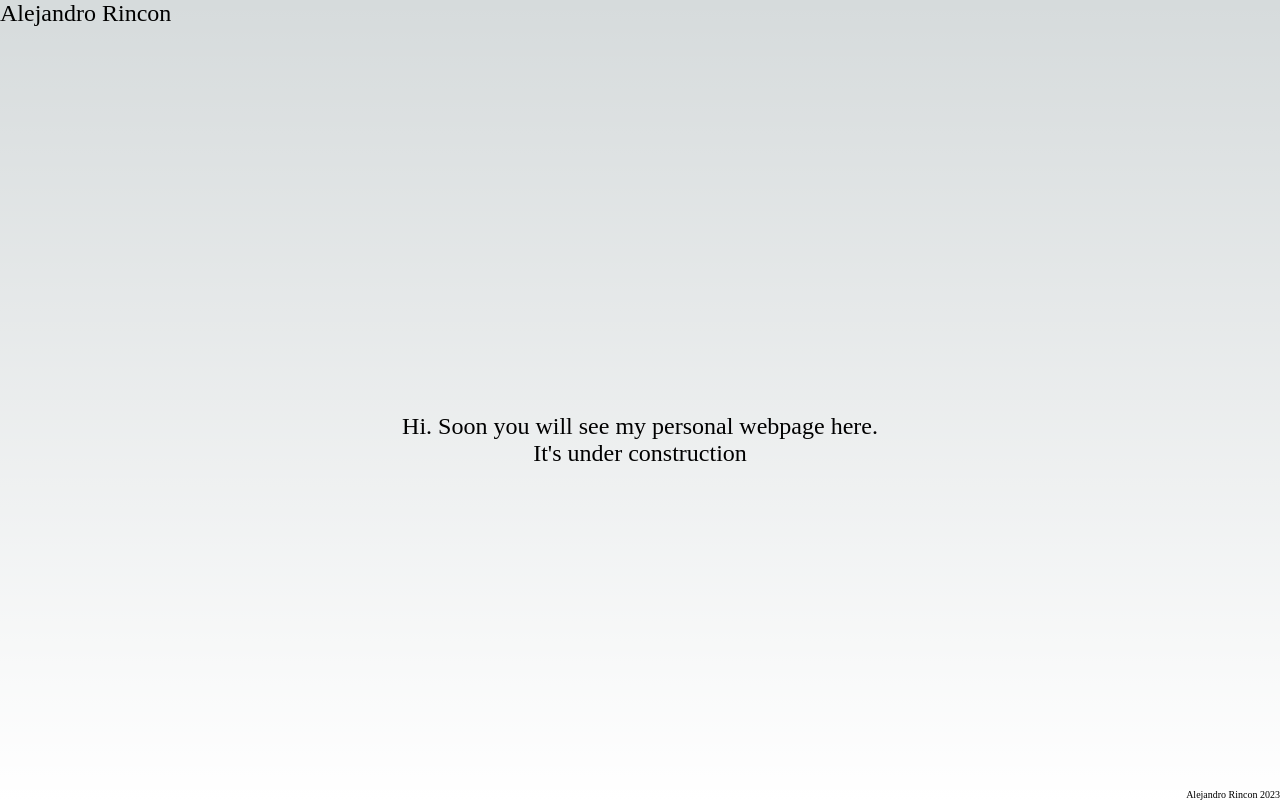
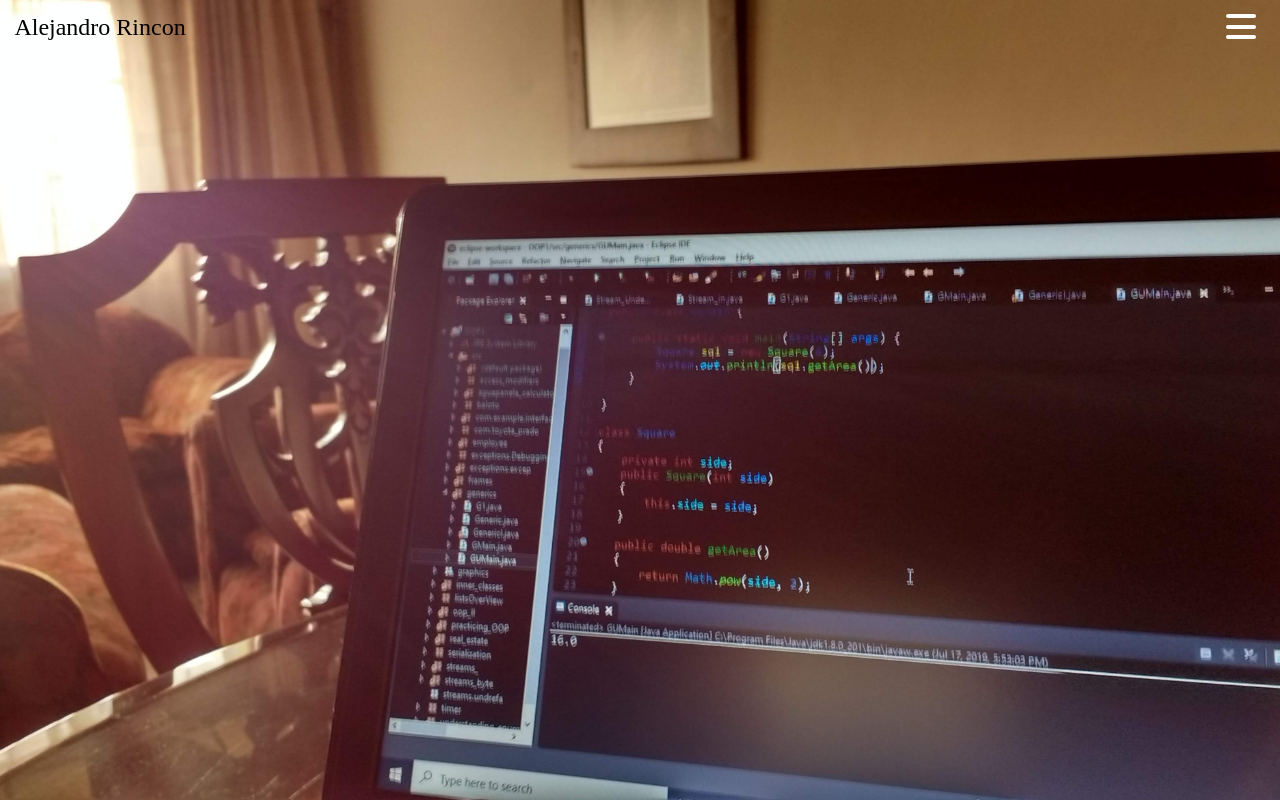
Before and after one commit to lejodev/personal-website, a Next.js app: page / in a window 1280 px wide. Built offline with nearby package versions, Linux system fonts and the light colour scheme.

Commit message:
navbar and header styling defined and finished

```diff
--- a/components/NavBar.jsx
+++ b/components/NavBar.jsx
@@ -1,8 +1,41 @@
-import React from "react";
-import styles from "../styles/NavBar.module.css";
+import React, { useState, useEffect } from "react";
+import styles from "../styles/NavBar.module.scss";
 
 const NavBar = () => {
-  return <div className={styles.navbar}>Alejandro Rincon</div>;
+  const [navActive, setNavActive] = useState(false);
+  const handleClick = () => {
+    console.log("GREAT");
+    console.log(navActive);
+    setNavActive(!navActive);
+  };
+
+  return (
+    <div className={styles.navbar}>
+      <div className={styles["name-logo"]}>Alejandro Rincon</div>
+      <nav>
+        <div
+          className={
+            navActive
+              ? `${styles["menu-container"]}  ${styles.showMenu}`
+              : styles["menu-container"]
+          }
+        >
+          <ul className={styles.menu}>
+            <li className={styles["menu-item"]}>Inicio</li>
+            <li className={styles["menu-item"]}>Quién soy</li>
+            <li className={styles["menu-item"]}>Portafolio</li>
+            <li className={styles["menu-item"]}>Servicios</li>
+            <li className={styles["menu-item"]}>Contacto</li>
+          </ul>
+        </div>
+        <div className={styles["burger-menu"]} onClick={handleClick}>
+          <div className={`${styles.line1}, ${styles.line}`}></div>
+          <div className={`${styles.line2}, ${styles.line}`}></div>
+          <div className={`${styles.line3}, ${styles.line}`}></div>
+        </div>
+      </nav>
+    </div>
+  );
 };
 
 export default NavBar;
--- a/components/Temp.jsx
+++ /dev/null
@@ -1,14 +0,0 @@
-import React from "react";
-import styles from "../styles/Temp.module.css";
-
-const Temp = () => {
-  return (
-    <div className={styles.cartel}>
-      <p>Hi. Soon you will see my personal webpage here. </p>
-      <p>It&apos;s under construction</p>
-      <footer className={styles.footer}>Alejandro Rincon 2023</footer>
-    </div>
-  );
-};
-
-export default Temp;
--- /dev/null
+++ b/components/header.jsx
@@ -0,0 +1,25 @@
+import React from "react";
+import styles from "../styles/Header.module.scss";
+import Image from "next/image";
+import headerImage from "../public/images/bannersun.jpg";
+
+const Temp = () => {
+  return (
+    <div className={styles.header}>
+      <Image
+        className={styles.image}
+        alt="sunny banner"
+        src={headerImage}
+        placeholder="blur"
+        quality={100}
+        fill
+        sizes="100vw"
+      />
+      <p>Hi. Soon you will see my personal webpage here. </p>
+      <p>It&apos;s under construction</p>
+      <footer className={styles.footer}>Alejandro Rincon 2023</footer>
+    </div>
+  );
+};
+
+export default Temp;
--- a/package.json
+++ b/package.json
@@ -13,6 +13,7 @@
     "eslint-config-next": "13.2.4",
     "next": "13.2.4",
     "react": "18.2.0",
-    "react-dom": "18.2.0"
+    "react-dom": "18.2.0",
+    "sass": "^1.61.0"
   }
 }
--- a/pages/_app.js
+++ b/pages/_app.js
@@ -1,4 +1,4 @@
-import "@/styles/globals.css";
+import "@/styles/globals.scss";
 import Layout from "@/components/Layout";
 
 export default function App({ Component, pageProps }) {
--- a/pages/index.js
+++ b/pages/index.js
@@ -1,8 +1,8 @@
 import Head from "next/head";
 import Image from "next/image";
 import { Inter } from "next/font/google";
-import styles from "@/styles/Home.module.css";
-import Temp from "@/components/Temp";
+import styles from "@/styles/Home.module.scss";
+import Temp from "@/components/header";
 
 const inter = Inter({ subsets: ["latin"] });
 
--- /dev/null
+++ b/styles/Header.module.scss
@@ -0,0 +1,18 @@
+.header {
+  position: absolute;
+  width: 100vw;
+  height: 100vh;
+  top: 0;
+  box-sizing: border-box;
+  z-index: -2;
+  .image {
+    object-fit: cover;
+  }
+}
+
+.cartel .footer {
+  position: absolute;
+  bottom: 0;
+  right: 0;
+  font-size: x-small;
+}
--- a/styles/NavBar.module.css
+++ /dev/null
@@ -1,5 +0,0 @@
-/* This is a temporal styling. No clean code is used here */
-.navbar {
-    font-size: x-large;
-    height: 10vh;
-}
--- /dev/null
+++ b/styles/NavBar.module.scss
@@ -0,0 +1,58 @@
+.navbar {
+  display: flex;
+  justify-content: space-between;
+  font-size: x-large;
+  height: 10vh;
+  padding: 0.6em;
+  .menu-container {
+    position: absolute;
+    height: 100vh;
+    width: 100vw;
+    top: 0;
+    left: 0;
+    margin-left: -100%;
+    transition: all 0.4s cubic-bezier(0.39, 0.575, 0.565, 1);
+    .menu {
+      height: 100%;
+      background-color: rgba(rgb(255, 238, 0), 0.15);
+      backdrop-filter: blur(7px);
+      display: flex;
+      flex-direction: column;
+      justify-content: space-evenly;
+      align-items: center;
+      padding: 0.8em;
+      list-style: none;
+      z-index: 6;
+      .menu-item {
+        color: white;
+        font-family: "Franklin Gothic Medium", "Arial Narrow", Arial, sans-serif;
+      }
+    }
+  }
+  .showMenu {
+    margin-left: 0;
+  }
+  .burger-menu {
+    position: absolute;
+    top: 0.6em;
+    right: 0.6em;
+    width: 40px;
+    height: 25px;
+    display: flex;
+    flex-direction: column;
+    justify-content: space-between;
+    .line {
+      display: block;
+      width: 30px;
+      height: 4px;
+      background-color: white;
+      border-radius: 4px;
+    }
+    // .line1 {
+    // }
+    // .line2 {
+    // }
+    // .line3 {
+    // }
+  }
+}
--- a/styles/Temp.module.css
+++ /dev/null
@@ -1,18 +0,0 @@
-.cartel {
-    position: relative;
-    width: 100vw;
-    height: 90vh;
-    display: flex;
-    flex-flow: column;
-    justify-content: center;
-    align-items: center;
-    font-size: x-large;
-    box-sizing: border-box;
-}
-
-.cartel .footer {
-    position: absolute;
-    bottom: 0;
-    right: 0;
-    font-size: x-small;
-}
```
Also changed, not shown: styles/globals.scss (renamed from styles/globals.css, +7 -3 lines), public/images/bannersun.jpg (added), styles/Home.module.scss (renamed from styles/Home.module.css), 1 other file (tests, documents, lock files or other folders).
